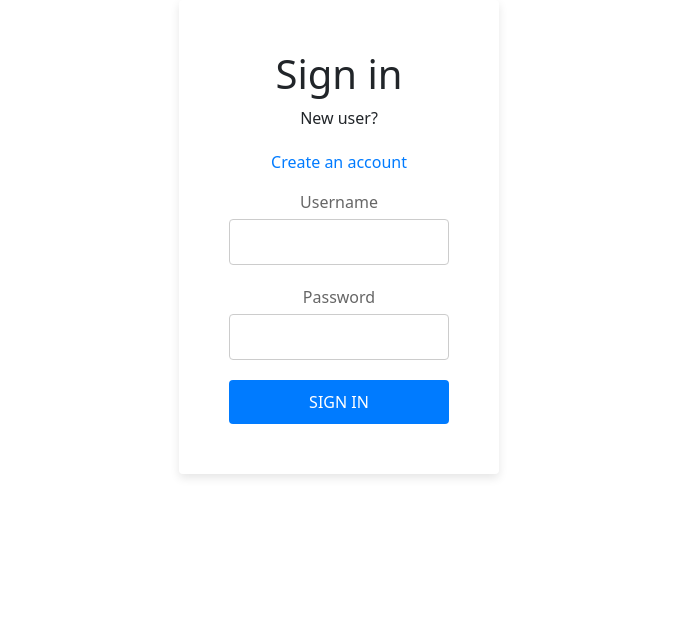
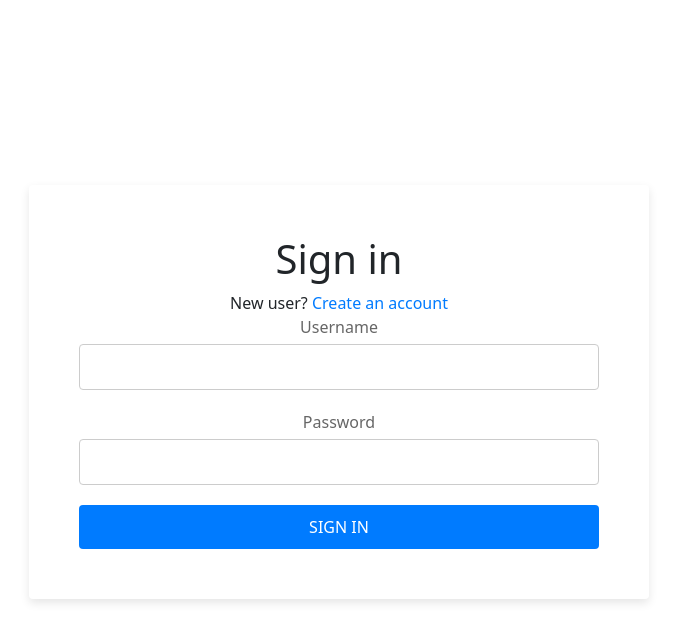
Before and after one commit to VOXXXX1874/CSCI3100Project, a React (Create React App) app in the folder client/: page / in a window 1280 px wide. Shown: the top 642 px of the page, without its empty margins (301-978 px from the left). Built offline with nearby package versions, Linux system fonts and the light colour scheme; no server answers.

Commit message:
ui clean up on login pages

```diff
--- a/client/src/components/appPage/pageContext.jsx
+++ b/client/src/components/appPage/pageContext.jsx
@@ -23,6 +23,10 @@ const PageProvider = ({children}) => {
       setPage(0);
     }
 
+    function returnToSignIn(){
+      setPage(0);
+    }
+
     function startGame(color){
       setColor(color)
       setPage(2);
@@ -43,7 +47,7 @@ const PageProvider = ({children}) => {
     }
 
     return (
-        <PageContext.Provider value={{ page, login, logout, startGame, modifySettings, pastGame, leaderBoard, createAccount, id , color, returnToHome}}>
+        <PageContext.Provider value={{ page, login, logout, returnToSignIn, startGame, modifySettings, pastGame, leaderBoard, createAccount, id , color, returnToHome}}>
           {children}
         </PageContext.Provider>
       );
--- a/client/src/pages/CreateAccount/index.css
+++ b/client/src/pages/CreateAccount/index.css
@@ -1,11 +1,19 @@
+html, body {
+    height: 100%;
+    margin: 0;
+    display: flex;
+    justify-content: center;
+    align-items: center;
+}
+
 .creatAccountContainer {
-    width: 100%;
-    height: 100%;
-    max-width: 320px;
-    margin: auto;
+    width: 620px;
+    height: auto;
+    max-width: 100%;
     padding: 50px;
     box-shadow: 0px 4px 10px rgba(0,0,0,0.1);
     border-radius: 4px;
+    overflow-x: hidden;
 }
 
 h1 {
--- a/client/src/pages/CreateAccount/index.jsx
+++ b/client/src/pages/CreateAccount/index.jsx
@@ -4,7 +4,8 @@ import "./index.css"
 
 
 export default function CreateAccountPage(){
-    const { login, createAccount } = useContext(PageContext);
+    // const { login, createAccount } = useContext(PageContext);
+    const { returnToSignIn } = useContext(PageContext);
     const [username, setUsername] = useState("");
     const [password, setPassword] = useState("");
 
@@ -48,9 +49,16 @@ export default function CreateAccountPage(){
     //     }
     // }
 
+    function handleReturnToSignIn() {
+        returnToSignIn();
+    }
+
     return(
         <div className="creatAccountContainer">
             <h1>Create an account</h1>
+            <a style={{ display: 'inline' }}>Already have an account?</a>
+            {/* <p style={{ display: 'inline' }} className="signUpText" > Sign in</p> */}
+            <p style={{ display: 'inline' }} className="signUpText" onClick={handleReturnToSignIn}> Sign in</p>
             <form onSubmit={handleSubmit} className="createAccountForm">
                 <div className="inputContainer">
                     <label htmlFor="username">Username</label>
--- a/client/src/pages/Login/index.css
+++ b/client/src/pages/Login/index.css
@@ -1,12 +1,21 @@
+html, body {
+    height: 100%;
+    margin: 0;
+    display: flex;
+    justify-content: center;
+    align-items: center;
+}
+
 .loginContainer {
-    width: 100%;
-    height: 100%;
-    max-width: 320px;
-    margin: auto;
+    width: 620px;
+    height: auto;
+    max-width: 100%;
     padding: 50px;
     box-shadow: 0px 4px 10px rgba(0,0,0,0.1);
     border-radius: 4px;
+    overflow-x: hidden;
 }
+
 
 h1 {
     font-size: 24px;
--- a/client/src/pages/Login/index.jsx
+++ b/client/src/pages/Login/index.jsx
@@ -46,8 +46,8 @@ export default function LoginPage() {
     return (
         <div className="loginContainer">
             <h1>Sign in</h1>
-            <a>New user?</a>
-            <p className="signUpText" onClick={handleCreateAccount}> Create an account</p>
+            <a style={{ display: 'inline' }}>New user?</a>
+            <p style={{ display: 'inline' }} className="signUpText" onClick={handleCreateAccount}> Create an account</p>
 
             <form onSubmit={handleSubmit} className="loginForm">
                 <div className="inputContainer">
```
